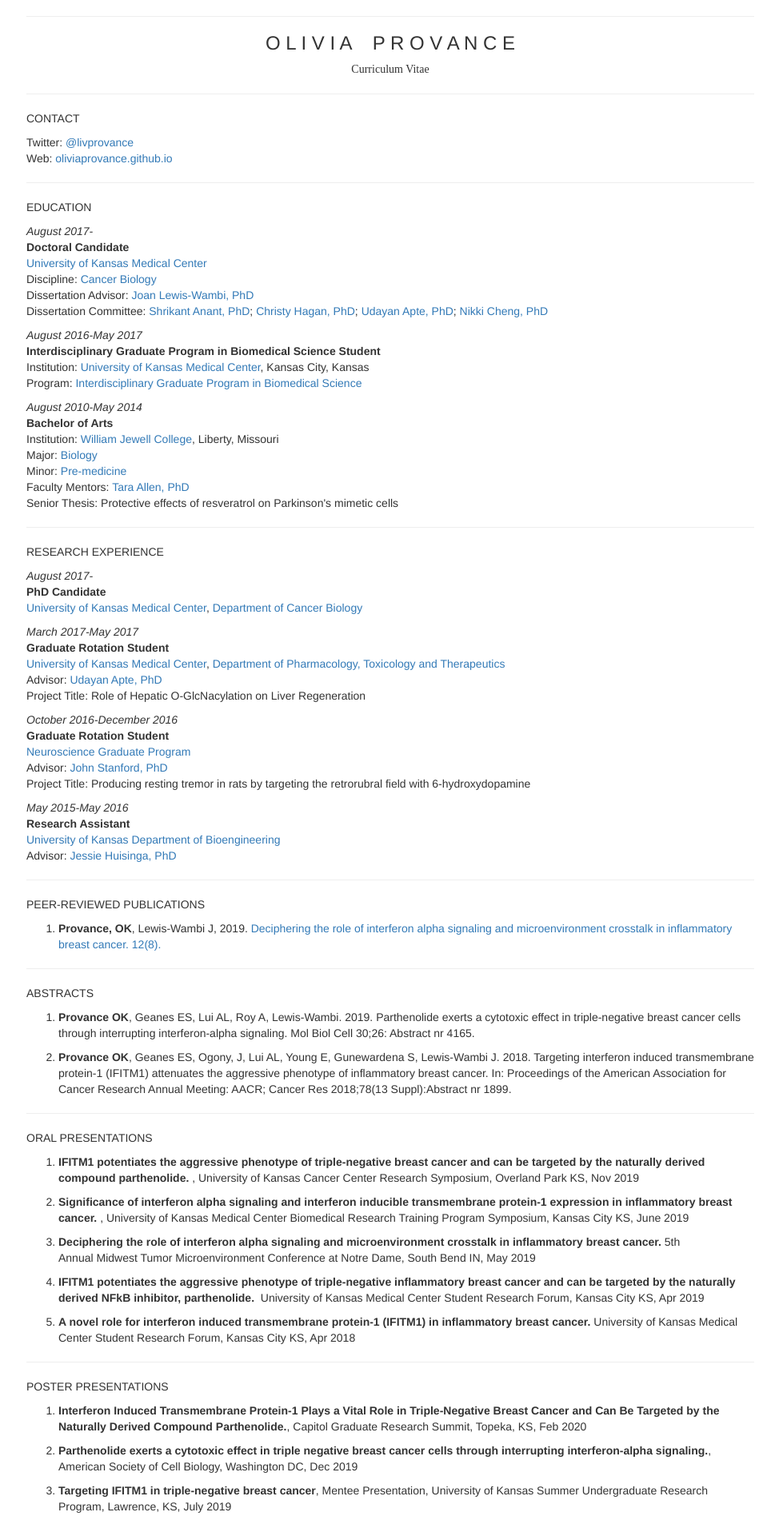
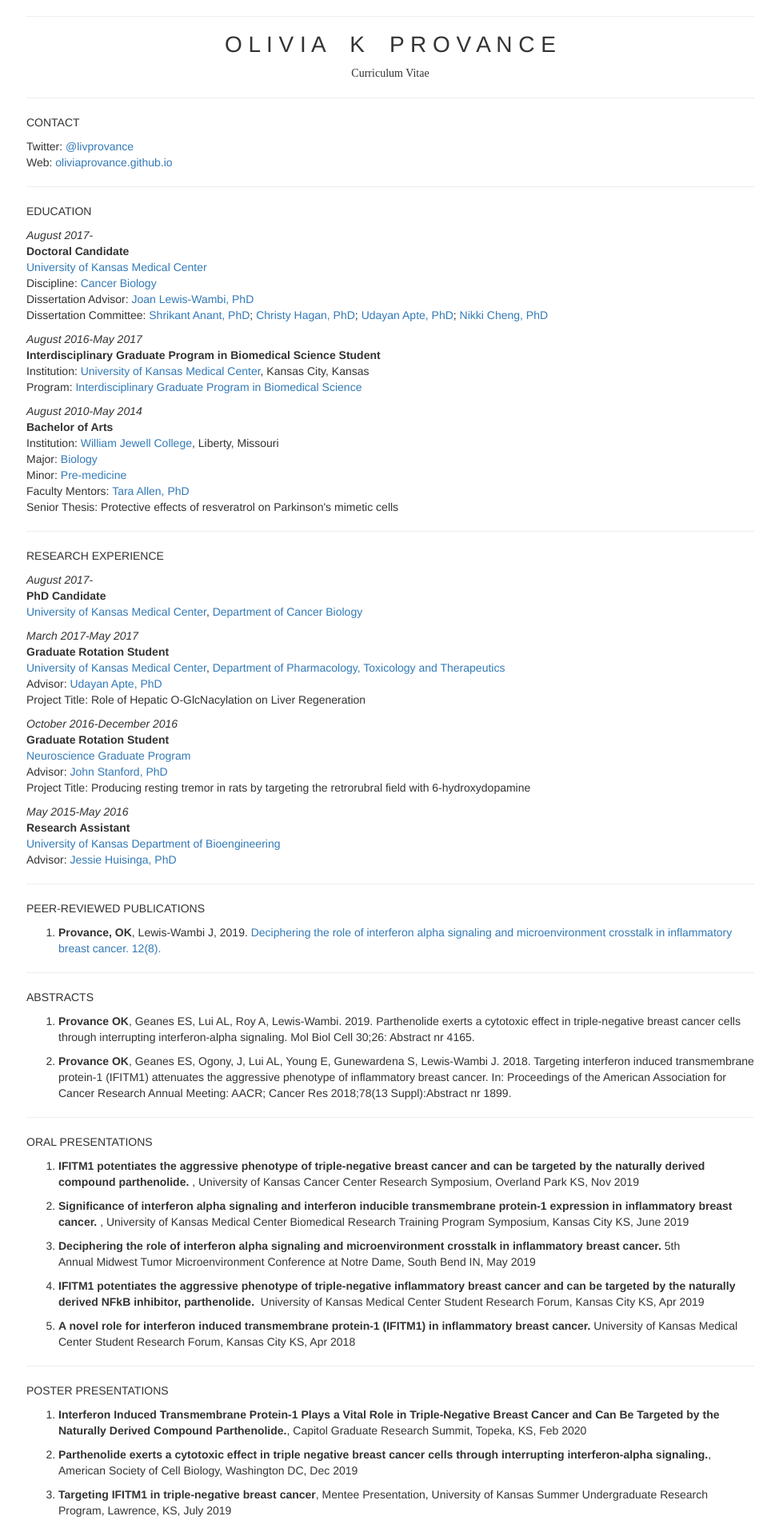
Before and after one commit to livprovance/oliviaprovance.github.io, a Jekyll site: the page CV/index.html, which Jekyll copies as it is, in a window 1280 px wide. Shown: the top 1906 px of the page at 80% size, without its empty margins (152-1126 px from the left). Built offline with Jekyll 4.4.1, drawn with Linux system fonts in a browser that asks for light colours.

Commit message:
Update index.html

```diff
--- a/CV/index.html
+++ b/CV/index.html
@@ -228,10 +228,10 @@ if (window.hljs) {
 
 <style type="text/css">
 h1 {
-  font-size: 24px;
+  font-size: 28px;
 }
 h1.title {
-  font-size: 24px;
+  font-size: 28px;
 }
 h2 {
   font-size: 30px;
@@ -371,7 +371,7 @@ summary {
 
 <hr />
 <center>
-<h1 class="title toc-ignore"> O L I V I A &nbsp;&nbsp; P R O V A N C E </h1>
+<h1 class="title toc-ignore"> O L I V I A &nbsp;&nbsp; K &nbsp;&nbsp; P R O V A N C E </h1>
 <p style="font-family:Helvetica Light">Curriculum Vitae
 </center>
 
```
